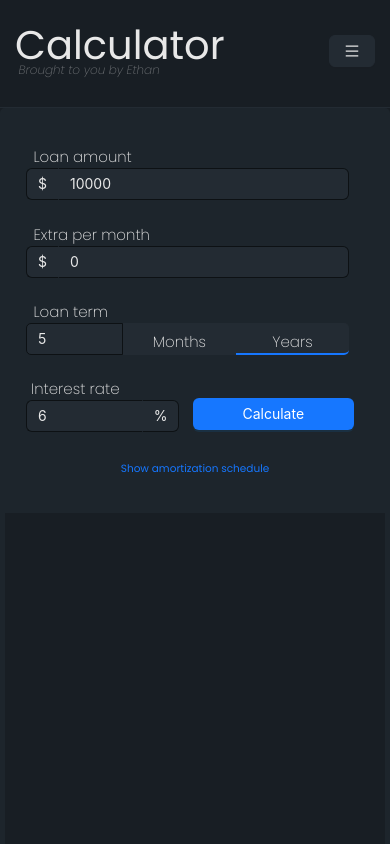
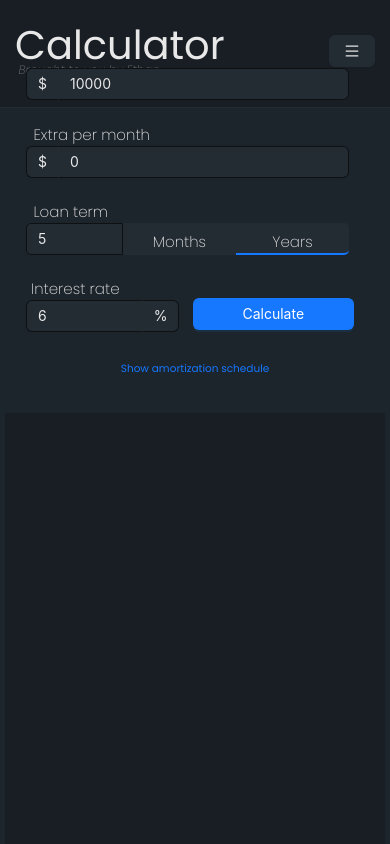
Before and after one commit to ethanshealey/next-calculator, a Next.js app: page /loan in a window 390 px wide. Shown: the top 844 px of the page. Built offline with nearby package versions, Linux system fonts and the light colour scheme.

Commit message:
testing fix for loan UI

```diff
--- a/src/styles/Loan.scss
+++ b/src/styles/Loan.scss
@@ -219,6 +219,7 @@
         // padding-bottom: 50px !important;
         #loan {
           width: 100vw !important;
+          margin-top: -100px !important;
         }
     }
     // #apr-calc-group {
```
